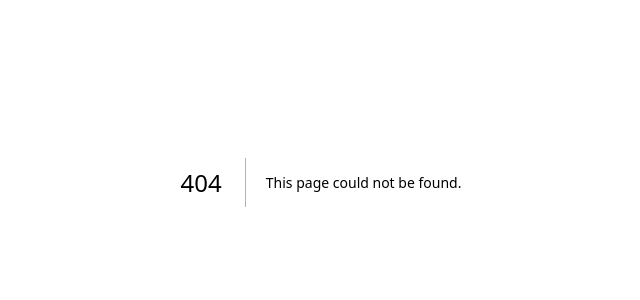
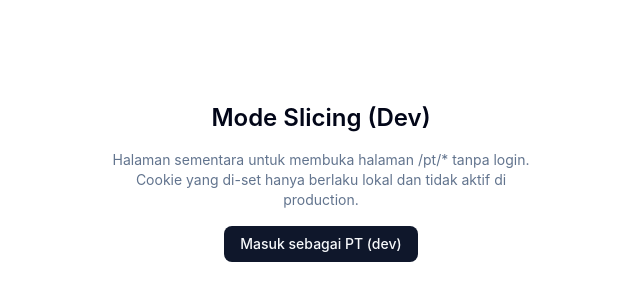
Before and after one commit to pbl-semester-3/fe-bugarin, a Next.js app: page /dev-login in a window 1280 px wide. Before the commit this address had no page. Shown: the part 218-518 px from the top of the page, without its empty margins (319-959 px from the left). Built offline with nearby package versions, Linux system fonts and the light colour scheme.

Commit message:
chore: tambah dev auth helper untuk slicing tanpa auth
- app/dev-login/page.tsx: set cookie token=dev lalu redirect ke /pt/dashboard

- nonaktif saat production (NODE_ENV); guard produksi tidak diubah

- TEMPORARY: hapus saat auth asli terpasang (lihat docs/CATATAN.md)

```diff
--- /dev/null
+++ b/app/dev-login/page.tsx
@@ -0,0 +1,32 @@
+"use client";
+
+import { useRouter } from "next/navigation";
+import { notFound } from "next/navigation";
+import { Button } from "@/components/ui/button";
+
+// TEMPORARY: halaman bantu slicing UI tanpa auth (lihat docs/CATATAN.md).
+// Hapus file ini saat auth asli sudah terpasang.
+export default function DevLoginPage() {
+  const router = useRouter();
+
+  if (process.env.NODE_ENV === "production") {
+    notFound();
+  }
+
+  function masukSebagaiPt() {
+    // Guard hanya mengecek keberadaan cookie `token` (lihat proxy.ts & app/pt/layout.tsx).
+    document.cookie = "token=dev; path=/; max-age=604800";
+    router.push("/pt/dashboard");
+  }
+
+  return (
+    <main className="flex min-h-screen flex-col items-center justify-center gap-4 p-6">
+      <h1 className="text-2xl font-semibold">Mode Slicing (Dev)</h1>
+      <p className="max-w-md text-center text-sm text-muted-foreground">
+        Halaman sementara untuk membuka halaman /pt/* tanpa login. Cookie yang
+        di-set hanya berlaku lokal dan tidak aktif di production.
+      </p>
+      <Button onClick={masukSebagaiPt}>Masuk sebagai PT (dev)</Button>
+    </main>
+  );
+}
```
